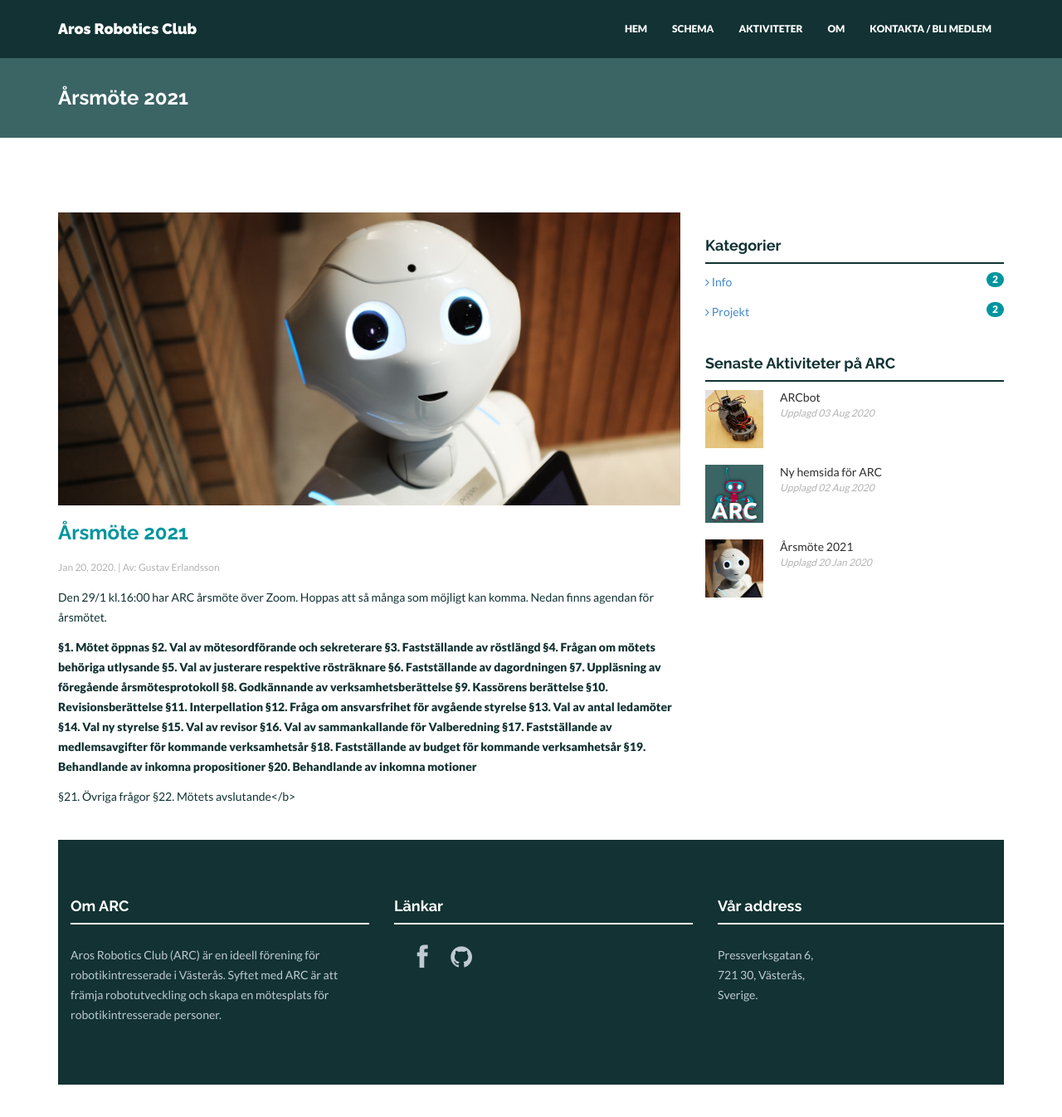
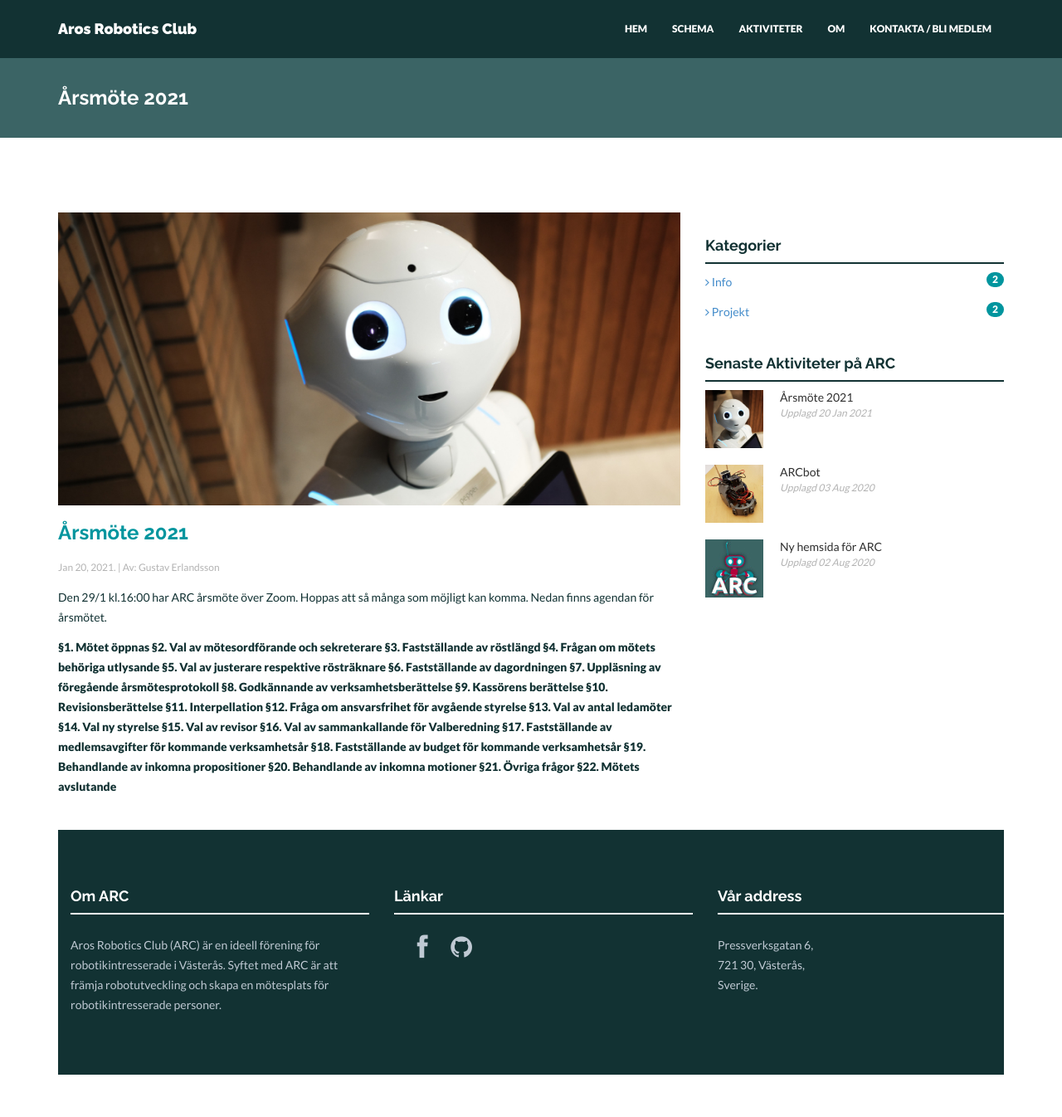
Before and after one commit to ARCsweden/ARCsweden.github.io, a Jekyll site: the page built from _posts/2021-01-20-Årsmöte_2021.markdown, in a window 1280 px wide and 1387 px high. Shown: the top 1346 px of the window at 83% size. Built offline with Jekyll 4.4.1, drawn with Linux system fonts in a browser that asks for light colours; nearby versions of some CDN libraries.

Commit message:
Update 2021-01-20-Årsmöte_2021.markdown

```diff
--- a/_posts/2021-01-20-Årsmöte_2021.markdown
+++ b/_posts/2021-01-20-Årsmöte_2021.markdown
@@ -1,7 +1,7 @@
 ---
 layout: post
 title: "Årsmöte 2021"
-date: 2020-01-20 15:00
+date: 2021-01-20 15:00
 author: Gustav Erlandsson
 categories:
 - Info
@@ -12,26 +12,25 @@ bthumb: årsmöte_bthumb.jpg #bigthumbnail
 
 Den 29/1 kl.16:00 har ARC årsmöte över Zoom. Hoppas att så många som möjligt kan komma. Nedan finns agendan för årsmötet.<!--more-->
 
-<b>§1. Mötet öppnas
-§2. Val av mötesordförande och sekreterare
-§3. Fastställande av röstlängd
-§4. Frågan om mötets behöriga utlysande
-§5. Val av justerare respektive rösträknare
-§6. Fastställande av dagordningen
-§7. Uppläsning av föregående årsmötesprotokoll
-§8. Godkännande av verksamhetsberättelse
-§9. Kassörens berättelse
-§10. Revisionsberättelse
-§11. Interpellation
-§12. Fråga om ansvarsfrihet för avgående styrelse
-§13. Val av antal ledamöter
-§14. Val ny styrelse
-§15. Val av revisor
-§16. Val av sammankallande för Valberedning
-§17. Fastställande av medlemsavgifter för kommande verksamhetsår
-§18. Fastställande av budget för kommande verksamhetsår
-§19. Behandlande av inkomna propositioner
-§20. Behandlande av inkomna motioner
-
-§21. Övriga frågor
-§22. Mötets avslutande</b>
+<b>§1. Mötet öppnas</b>
+<b>§2. Val av mötesordförande och sekreterare</b>
+<b>§3. Fastställande av röstlängd</b>
+<b>§4. Frågan om mötets behöriga utlysande</b>
+<b>§5. Val av justerare respektive rösträknare</b>
+<b>§6. Fastställande av dagordningen</b>
+<b>§7. Uppläsning av föregående årsmötesprotokoll</b>
+<b>§8. Godkännande av verksamhetsberättelse</b>
+<b>§9. Kassörens berättelse</b>
+<b>§10. Revisionsberättelse</b>
+<b>§11. Interpellation</b>
+<b>§12. Fråga om ansvarsfrihet för avgående styrelse</b>
+<b>§13. Val av antal ledamöter</b>
+<b>§14. Val ny styrelse</b>
+<b>§15. Val av revisor</b>
+<b>§16. Val av sammankallande för Valberedning</b>
+<b>§17. Fastställande av medlemsavgifter för kommande verksamhetsår</b>
+<b>§18. Fastställande av budget för kommande verksamhetsår</b>
+<b>§19. Behandlande av inkomna propositioner</b>
+<b>§20. Behandlande av inkomna motioner</b>
+<b>§21. Övriga frågor</b>
+<b>§22. Mötets avslutande</b>
```
